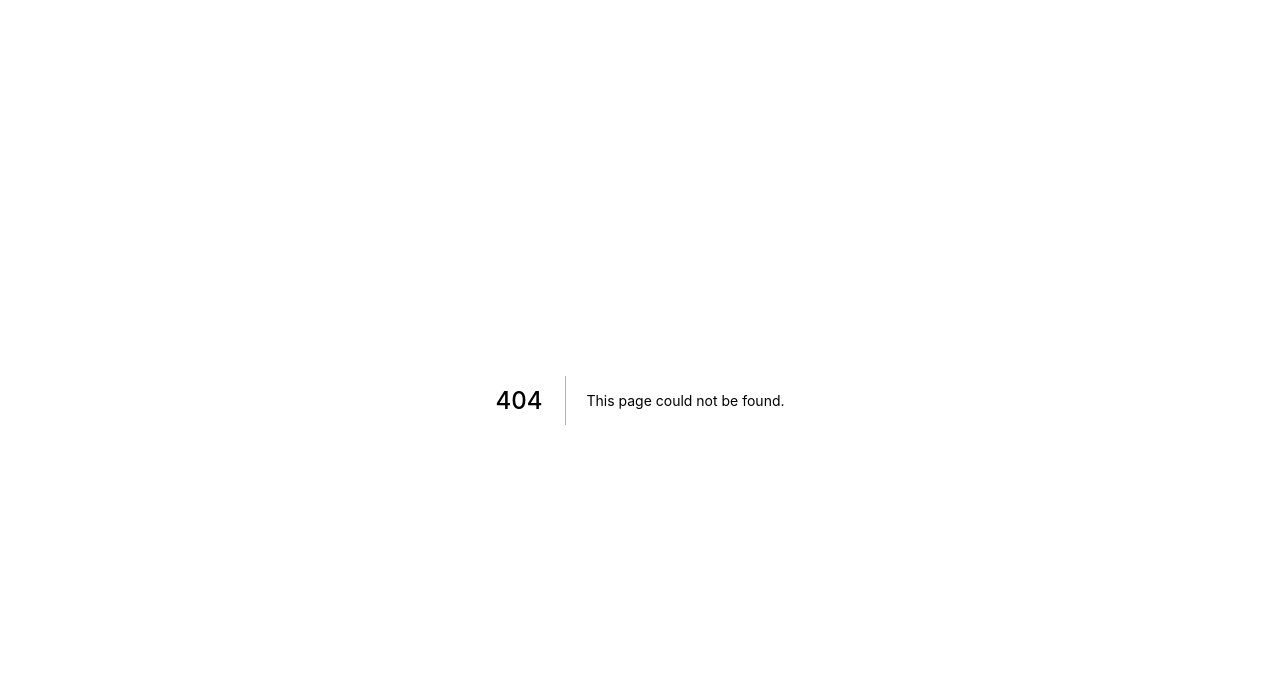
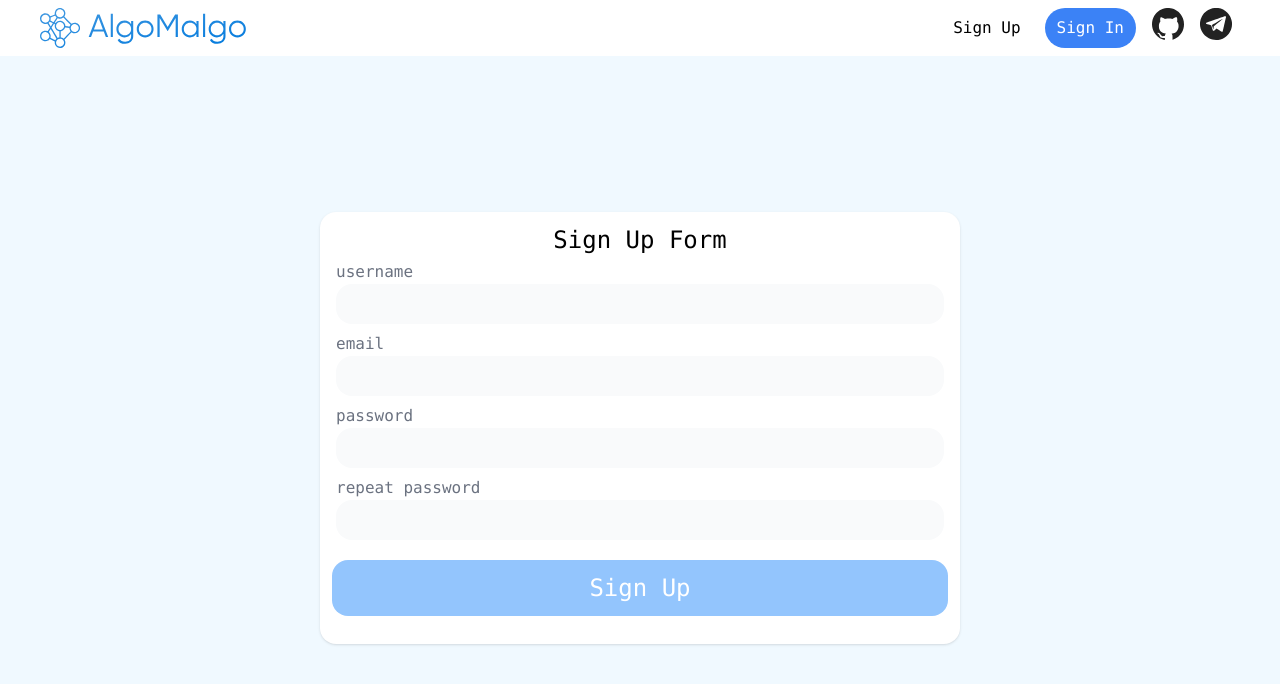
Before and after one commit to iamverysmart667/algomalgo, a Next.js app: page /signUp in a window 1280 px wide. Before the commit this address had no page. Shown: the top 684 px of the page. Built offline with nearby package versions, Linux system fonts and the light colour scheme; a web font is replaced by a local one.

Commit message:
Added SignIn and SignUp pages

```diff
--- /dev/null
+++ b/components/Form.js
@@ -0,0 +1,36 @@
+import TextField from "./TextField";
+
+function Form({ label, children }) {
+  return (
+    <div className="flex flex-col items-center p-3 bg-white w-1/2 m-10 rounded-2xl shadow font-sans">
+      <h1 className="text-2xl">{label} Form</h1>
+      {children}
+      <div className="flex flex-col items-center w-full bg-blue-300 text-white w-full p-3 rounded-2xl text-2xl m-4 hover:opacity-90">
+        <a href="#">{label}</a>
+      </div>
+    </div>
+  )
+}
+
+export function SignIn() {
+  return (
+    <Form label="Sign In">
+      <TextField label="username"/>
+      <TextField label="password" password />
+      <div className="w-full p-1">
+        <a href="#" className="font-medium text-md">forgot password?</a>
+      </div>
+    </Form>
+  )
+}
+
+export function SignUp() {
+  return (
+    <Form label="Sign Up">
+      <TextField label="username"/>
+      <TextField label="email"/>
+      <TextField label="password" password />
+      <TextField label="repeat password" password />
+    </Form>
+  );
+}
--- /dev/null
+++ b/components/Layout.js
@@ -0,0 +1,14 @@
+import Navbar from "./Navbar";
+
+function Layout({ children }) {
+  return (
+    <div className="flex flex-col items-center w-full h-screen">
+      <Navbar/>
+      <main className="flex justify-center items-center w-full h-full">
+        {children}
+      </main>
+    </div>
+  );
+}
+
+export default Layout;
--- /dev/null
+++ b/components/TextField.js
@@ -0,0 +1,15 @@
+function TextField(props) {
+  return (
+    <>
+      <div className="font-sans w-full p-1 text-gray-500">
+        {props.label} <br/>
+        {props.password
+          ? <input type="password" className="w-full rounded-2xl h-10 bg-gray-50 p-2"/>
+          : <input type="text" className="w-full rounded-2xl h-10 bg-gray-50 p-2"/>
+        }
+      </div>
+    </>
+  )
+}
+
+export default TextField;
--- a/pages/_app.js
+++ b/pages/_app.js
@@ -1,7 +1,15 @@
 import '../styles/globals.css'
+import Head from "next/head";
 
 function App({ Component, pageProps }) {
-  return <Component {...pageProps} />
+  return (
+    <>
+      <Head>
+        <title>AlgoMalgo!</title>
+      </Head>
+      <Component {...pageProps} />
+    </>
+  );
 }
 
 export default App;
--- a/pages/_document.js
+++ b/pages/_document.js
@@ -1,18 +1,15 @@
 import { Html, Head, Main, NextScript } from 'next/document'
 
-function Document() {
+export default function Document() {
   return (
     <Html>
       <Head>
-                <title>AlgoMalgo!</title>
         <link href="http://fonts.cdnfonts.com/css/gilroy-bold?styles=20876,20878,20879,20880" rel="stylesheet"/>
       </Head>
-            <body>
-            <Main />
-            <NextScript />
+      <body className="bg-sky-50">
+        <Main/>
+        <NextScript/>
       </body>
     </Html>
   )
 }
-
-export default Document;
--- a/pages/index.js
+++ b/pages/index.js
@@ -1,14 +1,11 @@
-import Navbar from "../components/Navbar";
+import Layout from "../components/Layout";
 
 export default function Home() {
   return (
-      <>
-      <div className="bg-sky-100">
-          <Navbar/>
-          <h1 className="underline text-3xl font-bold">
-              Hello world!
-          </h1>
-      </div>
-      </>
-  )
+    <Layout>
+      <p className="font-[Consolas]">
+        TODO: Implement HomePage with authentication
+      </p>
+    </Layout>
+  );
 }
--- /dev/null
+++ b/pages/signIn.js
@@ -0,0 +1,8 @@
+import Layout from "../components/Layout";
+import {SignIn} from "../components/Form";
+
+ export default () => (
+  <Layout>
+    <SignIn/>
+  </Layout>
+);
--- /dev/null
+++ b/pages/signUp.js
@@ -0,0 +1,8 @@
+import Layout from "../components/Layout";
+import {SignUp} from "../components/Form";
+
+export default () => (
+  <Layout>
+    <SignUp/>
+  </Layout>
+);
```
Also changed, not shown: components/Navbar.js, styles/globals.css (line endings or trailing spaces). Lines whose indentation alone changed are shown as unchanged.
